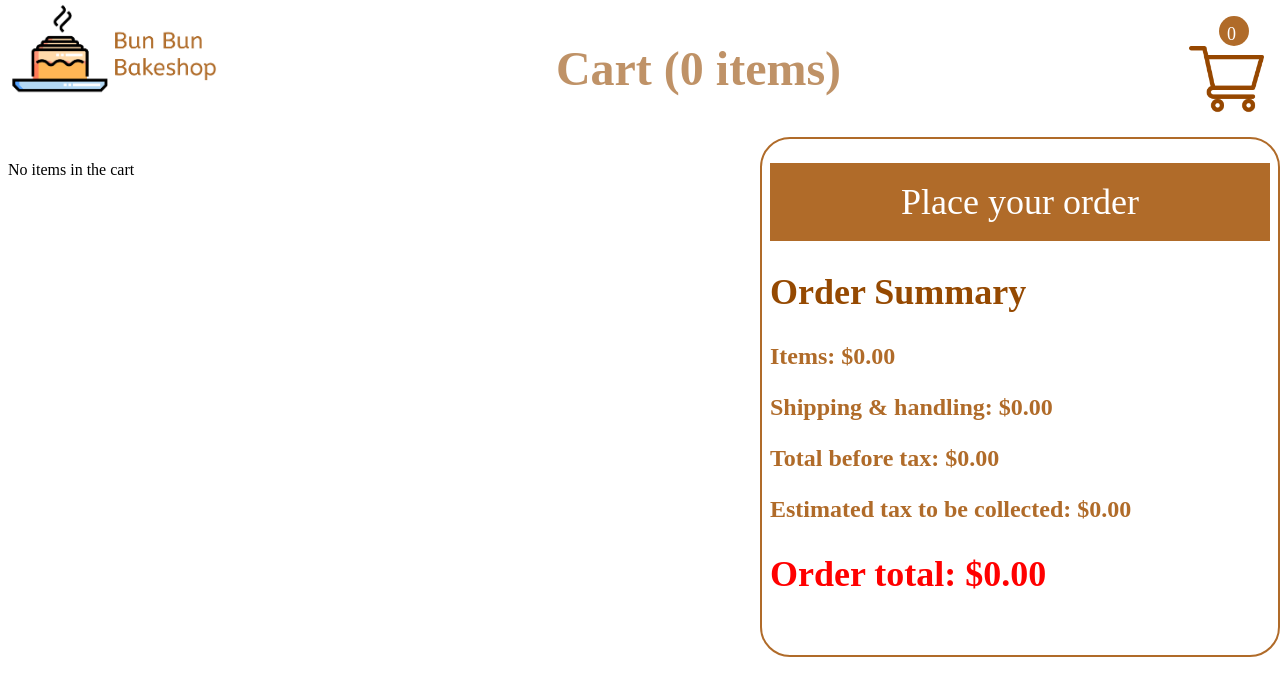
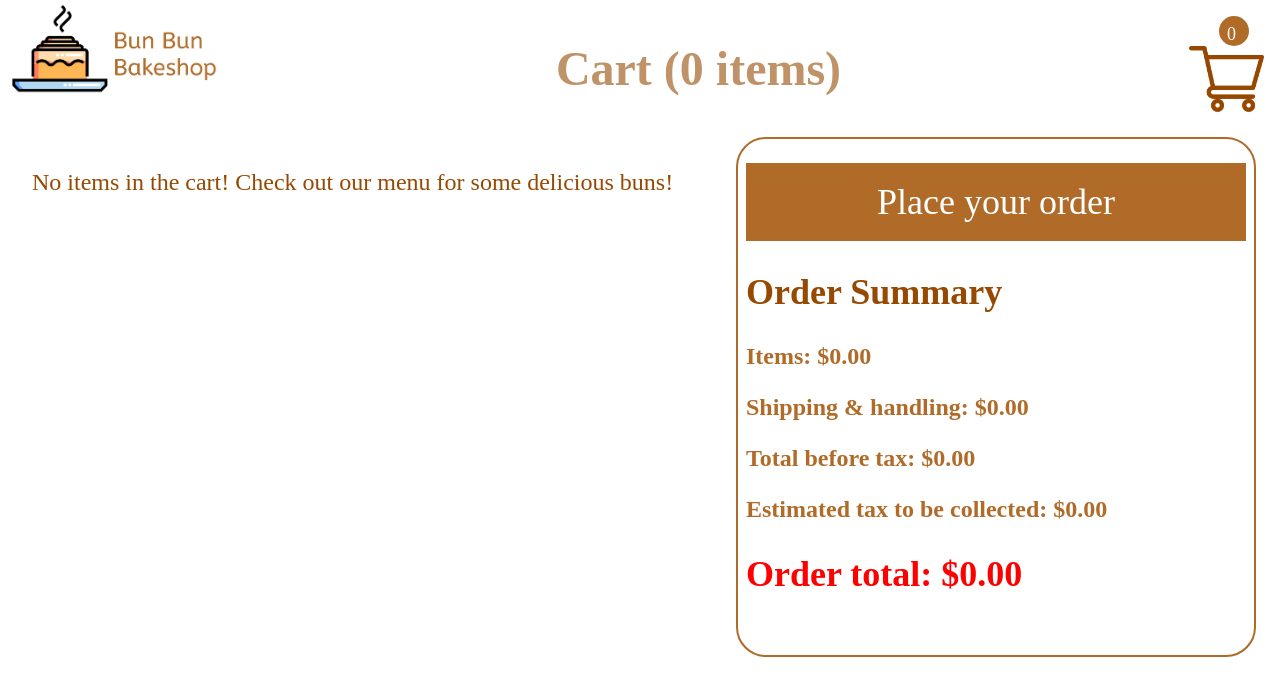
Before and after one commit to nasusanto/assign6b, a plain HTML site: page cart.html in a window 1280 px wide. Drawn offline with Linux system fonts and the light colour scheme; a web font is replaced by a local one.

Commit message:
edited some css for cart

```diff
--- a/cart.css
+++ b/cart.css
@@ -128,7 +128,7 @@ body{
     border: 2px solid #b06b29;
     border-radius: 30px;
     width: 500px;
-    margin-left: 24px;
+    margin-right: 24px;
 }
 
 .place-order{
@@ -192,3 +192,9 @@ body{
 .remove-button:hover {
     opacity: 0.7;
 }
+
+.no-cart-item{
+    color: #954901;
+    font-size: 24px;
+    margin-left: 24px;
+}
--- a/cart.js
+++ b/cart.js
@@ -63,7 +63,7 @@ function build_cart_items() {
     document.getElementById('cart-items').innerHTML = '';
     var current_cart = get_cart();
     if (!current_cart.length) {
-        var empty_item = '<p class="no-cart-item">No items in the cart</p>';
+        var empty_item = '<p class="no-cart-item">No items in the cart! Check out our menu for some delicious buns!</p>';
         document.getElementById('cart-items').innerHTML = empty_item;
         return;
     }
```
